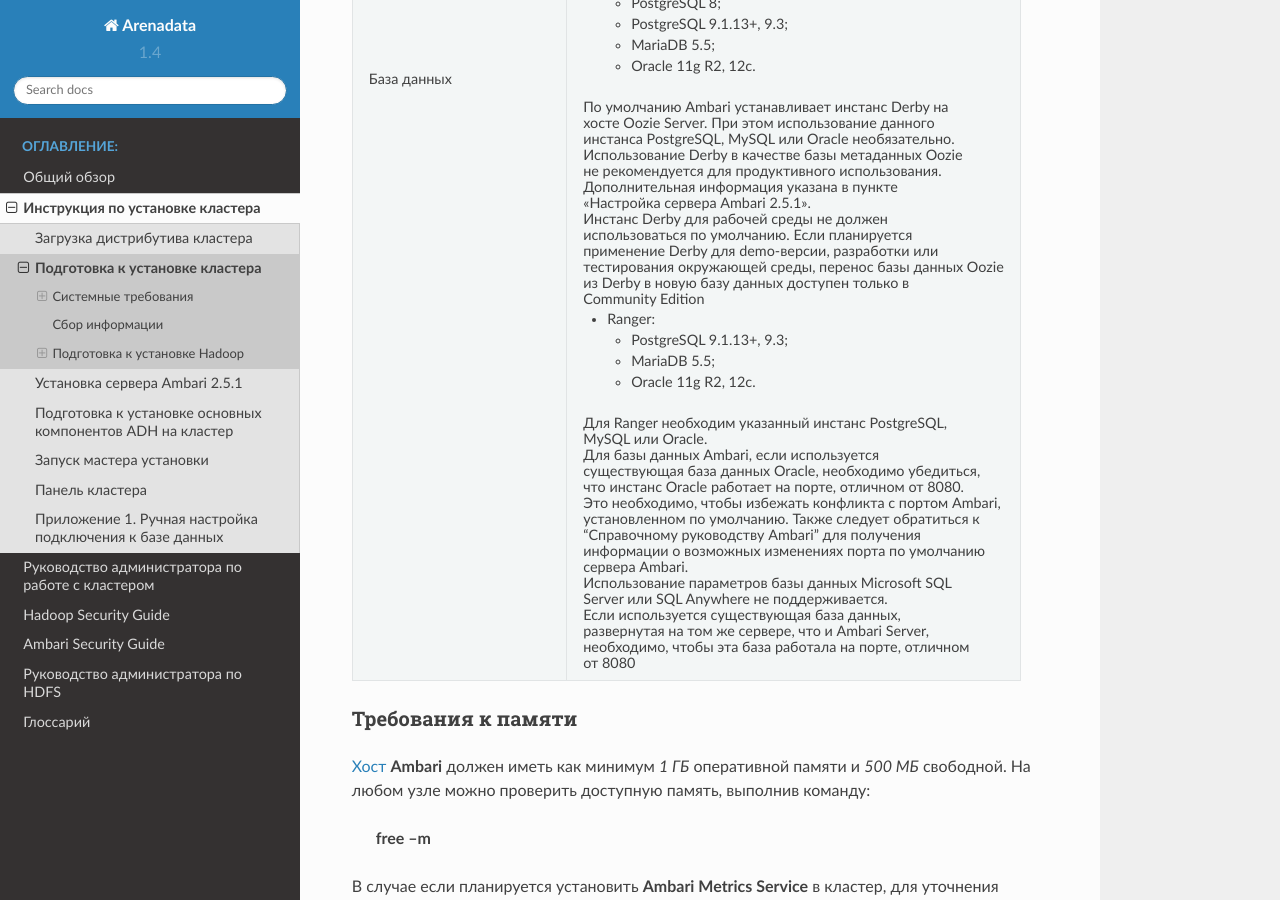
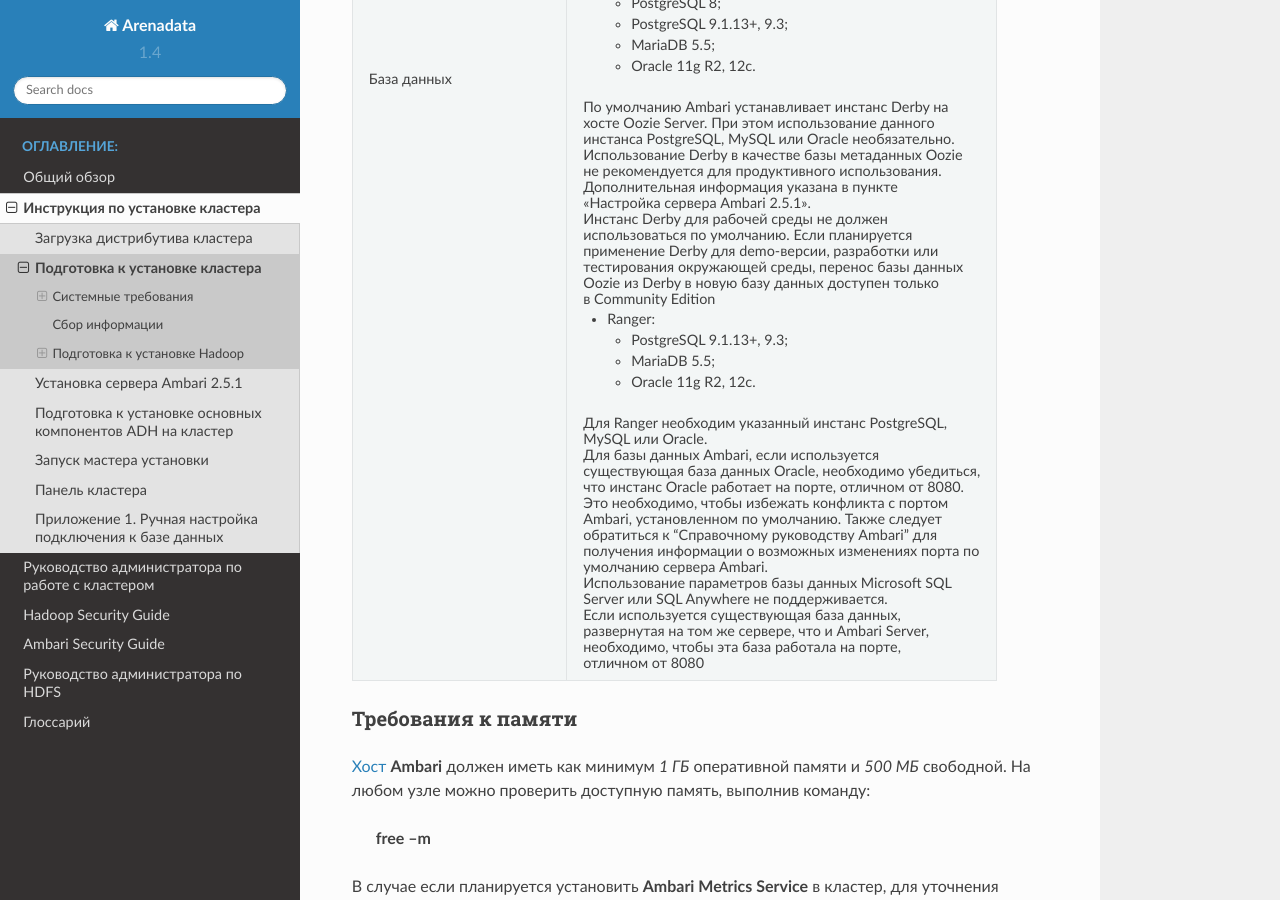
Before and after one commit to arenadata/docs_adps, a Sphinx documentation site: the page built from source/install/prepare.rst, in a window 1280 px wide and 900 px high, scrolled down 2027 px. Built offline with Sphinx 7.4.7 and the Read the Docs theme 2.0.0, drawn with Linux system fonts in a browser that asks for light colours.

```diff
--- a/source/install/prepare.rst
+++ b/source/install/prepare.rst
@@ -155,9 +155,9 @@
        Инстанс Derby для рабочей среды не должен |br|
        использоваться по умолчанию. Если планируется |br|
        применение Derby для demo-версии, разработки или |br|
-       тестирования окружающей среды, перенос базы данных Oozie |br|
-       из Derby в новую базу данных доступен только в |br|
-       Community Edition
+       тестирования окружающей среды, перенос базы данных |br|
+       Oozie из Derby в новую базу данных доступен только |br|
+       в Community Edition
 
 
        + Ranger:
@@ -173,19 +173,19 @@
        Для базы данных Ambari, если используется |br|
        существующая база данных Oracle, необходимо убедиться, |br|
        что инстанс Oracle работает на порте, отличном от 8080. |br|
-       Это необходимо, чтобы избежать конфликта с портом Ambari, |br|
-       установленном по умолчанию. Также следует обратиться к |br|
-       "Справочному руководству Ambari" для получения |br|
-       информации о возможных изменениях порта по умолчанию |br|
-       сервера Ambari.
+       Это необходимо, чтобы избежать конфликта с портом |br|
+       Ambari, установленном по умолчанию. Также следует |br|
+       обратиться к "Справочному руководству Ambari" для |br|
+       получения информации о возможных изменениях порта по |br|
+       умолчанию сервера Ambari.
 
        Использование параметров базы данных Microsoft SQL |br|
        Server или SQL Anywhere не поддерживается.
 
        Если используется существующая база данных, |br|
        развернутая на том же сервере, что и Ambari Server, |br|
-       необходимо, чтобы эта база работала на порте, отличном |br|
-       от 8080 |br|
+       необходимо, чтобы эта база работала на порте, |br|
+       отличном от 8080 |br|
 
 
 
```
